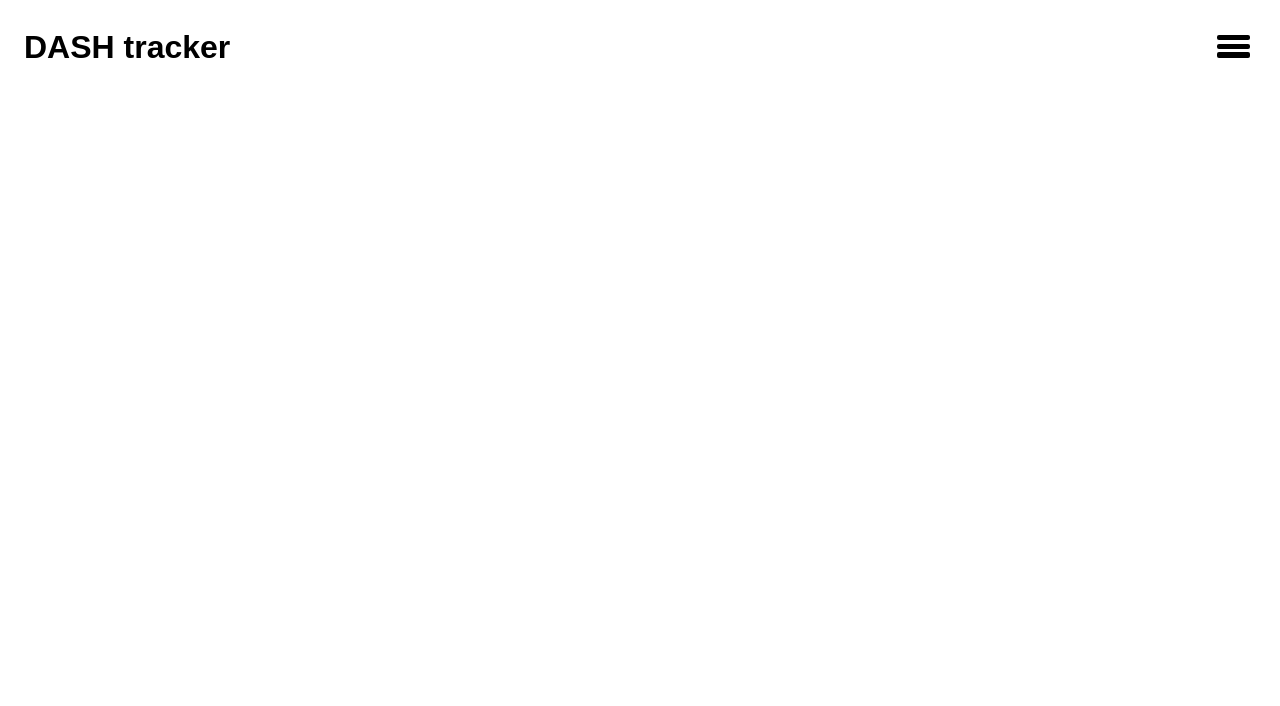
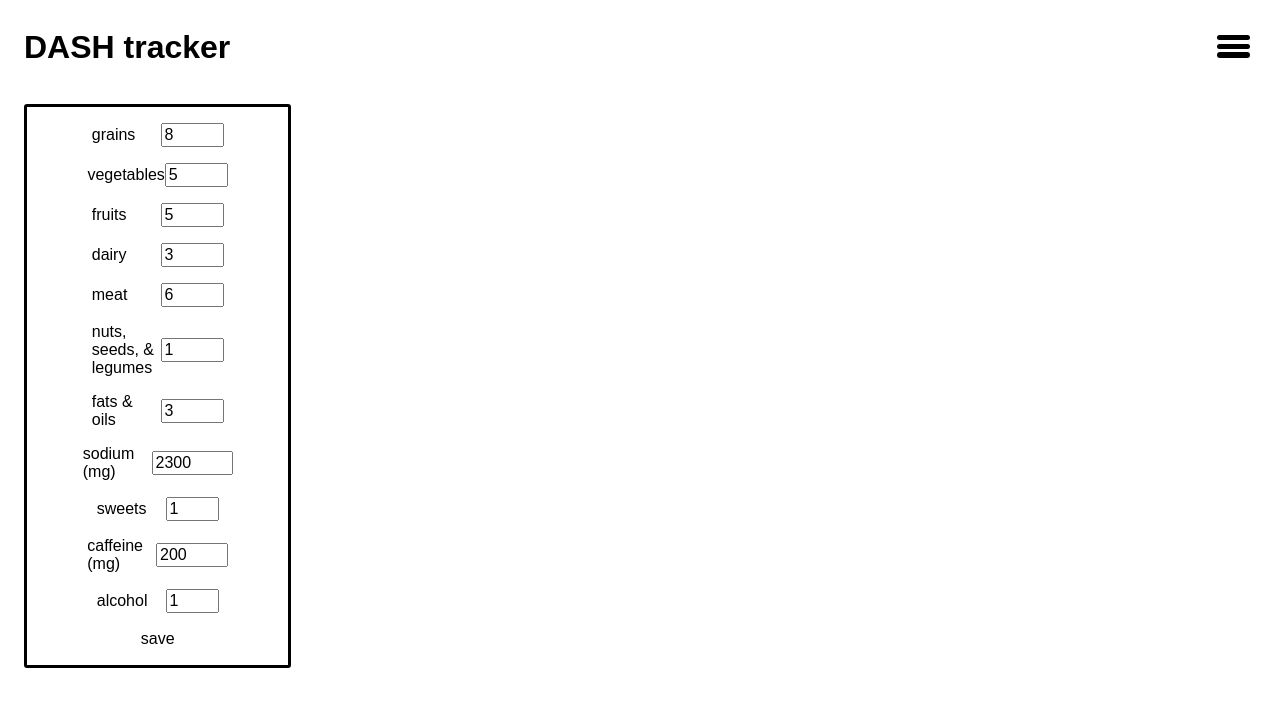
Before and after one commit to drew-sarette/dash-tracker, a plain HTML site: page your-goals.html in a window 1280 px wide. Drawn offline with Linux system fonts and the light colour scheme.

Commit message:
Add settings form

```diff
--- a/css/base-style.css
+++ b/css/base-style.css
@@ -3,6 +3,7 @@
   --main-bg-color: white;
   --main-text-color: black;
   --accent-color: #00ff8c;
+  --border-radius: 3px;
 }
 
 body {
--- /dev/null
+++ b/css/form.css
@@ -0,0 +1,33 @@
+@import "/css/base-style.css";
+
+button,
+input,
+select,
+textarea {
+  font-family: inherit;
+  font-size: 100%;
+}
+
+form {
+    display:flex;
+    flex-direction: column;
+    gap: 1em;
+    border: 3px solid var(--main-text-color);
+    border-radius: var(--border-radius);
+    padding: 1em;
+    max-width: fit-content;
+}
+
+.form-field-container {
+    display: flex;
+    justify-content: center;
+    align-items: center;
+}
+
+.form-field-container label {
+    flex-basis: 30%;
+}
+
+.form-field-container input {
+    flex-basis: 2;
+}
--- a/css/layouts.css
+++ b/css/layouts.css
@@ -10,59 +10,8 @@ body {
   }
 
   /* || HEADER */
-  header {
+  custom-header {
     grid-area: header;
-  }
-
-  header .flex-container {
-    display: flex;
-    justify-content: space-between;
-  }
-  h1,
-  .menu-button {
-    margin: 8px 0px;
-  }
-
-  .menu-button > div {
-    background-color: var(--main-text-color);
-    height: 0.4em;
-    width: 2.5em;
-    margin-bottom: 0.25em;
-    border-radius: 2px;
-    transition-property: transform;
-    transition-duration: 0.3s;
-  }
-
-  .menu-button-opened .top-bun {
-    transform: translateY(0.625em) rotate(45deg);
-  }
-  .menu-button-opened .bottom-bun {
-    transform: translateY(-0.625em) rotate(-45deg);
-  }
-  .menu-button-opened .patty {
-    transform: rotate(45deg);
-    opacity: 0;
-  }
-
-  nav {
-    max-height: 0;
-    overflow-y: hidden;
-    transition-property: max-height;
-    transition-timing-function: cubic-bezier(0.36, 0.01, 0.71, 1.09);
-    transition-duration: 0.3s;
-  }
-
-  .nav-expanded {
-    max-height: 100px; /*height cannot transition to fit-content or auto, using max-height works*/
-  }
-
-  nav > ul {
-    display: flex;
-    flex-direction: column;
-    align-items: center;
-  }
-  ul > hr {
-    width: 10%;
   }
 
   /* || INPUT */
--- a/js/custom-header.js
+++ b/js/custom-header.js
@@ -16,7 +16,7 @@ headerTemplate.innerHTML = `
             height: 0.4em;
             width: 2.5em;
             margin-bottom: 0.25em;
-            border-radius: 2px;
+            border-radius: var(--border-radius);
             transition-property: transform;
             transition-duration: 0.3s;
         }
--- a/your-goals.html
+++ b/your-goals.html
@@ -1,10 +1,12 @@
 <!DOCTYPE html>
 <html lang="en">
   <head>
-    <meta charset="UTF-8">
-    <meta http-equiv="X-UA-Compatible" content="IE=edge">
-    <meta name="viewport" content="width=device-width, initial-scale=1.0">
-    <link rel="stylesheet" href="css/base-style.css">
+    <meta charset="UTF-8" />
+    <meta http-equiv="X-UA-Compatible" content="IE=edge" />
+    <meta name="viewport" content="width=device-width, initial-scale=1.0" />
+    <link rel="stylesheet" href="css/base-style.css" />
+    <link rel="stylesheet" href="css/layouts.css">
+    <link rel="stylesheet" href="css/form.css">
     <!-- Cannot use defer because a customized element must be registered before it is instantiated -->
     <script src="js/custom-header.js"></script>
     <title>Your Goals</title>
@@ -17,5 +19,46 @@
       <li slot="li"><a href="track-record.html">track record</a></li>
       <li slot="li"><a href="your-goals.html">your goals</a></li>
     </custom-header>
+    <main>
+        <form id="adjust-servings" action="#">
+            <div class="form-field-container">
+              <label for="grains">grains</label><input type="number" name="" id="grains" min="0" max="12" value="8"/>
+            </div>
+            <div class="form-field-container">
+              <label for="vegetables">vegetables</label
+              ><input type="number" name="" id="vegetables" min="0" max="12" value="5"/>
+            </div>
+            <div class="form-field-container">
+              <label for="fruits">fruits</label><input type="number" name="" id="fruits" min="0" max="12" value="5"/>
+            </div>
+            <div class="form-field-container">
+              <label for="dairy">dairy</label><input type="number" name="" id="dairy" min="0" max="12" value="3"/>
+            </div>
+            <div class="form-field-container">
+              <label for="meat">meat</label><input type="number" name="" id="meat" min="0" max="12" value="6"/>
+            </div>
+            <div class="form-field-container">
+              <label for="nuts-seeds-legumes">nuts, seeds, & legumes</label
+              ><input type="number" name="" id="nuts-seeds-legumes" min="0" max="12" value="1"/>
+            </div>
+            <div class="form-field-container">
+              <label for="fats-oils"> fats & oils</label
+              ><input type="number" name="" id="fats-oils" min="0" max="12" value="3"/>
+            </div>
+            <div class="form-field-container">
+              <label for="sodium">sodium (mg)</label><input type="number" name="" id="sodium" min="500" max="4000" step="100" value="2300"/>
+            </div>
+            <div class="form-field-container">
+              <label for="sweets">sweets</label><input type="number" name="" id="sweets" min="0" max="4" value="1"/>
+            </div>
+            <div class="form-field-container">
+              <label for="caffeine">caffeine (mg)</label><input type="number" name="" id="caffeine" min="0" max="400" step="10" value="200"/>
+            </div>
+            <div class="form-field-container">
+              <label for="alcohol">alcohol</label><input type="number" name="" id="alcohol" min="0" max="4" value="1"/>
+            </div>
+            <button type="button">save</button>
+          </form>
+    </main>
   </body>
 </html>
```
Lines whose indentation alone changed are shown as unchanged.
